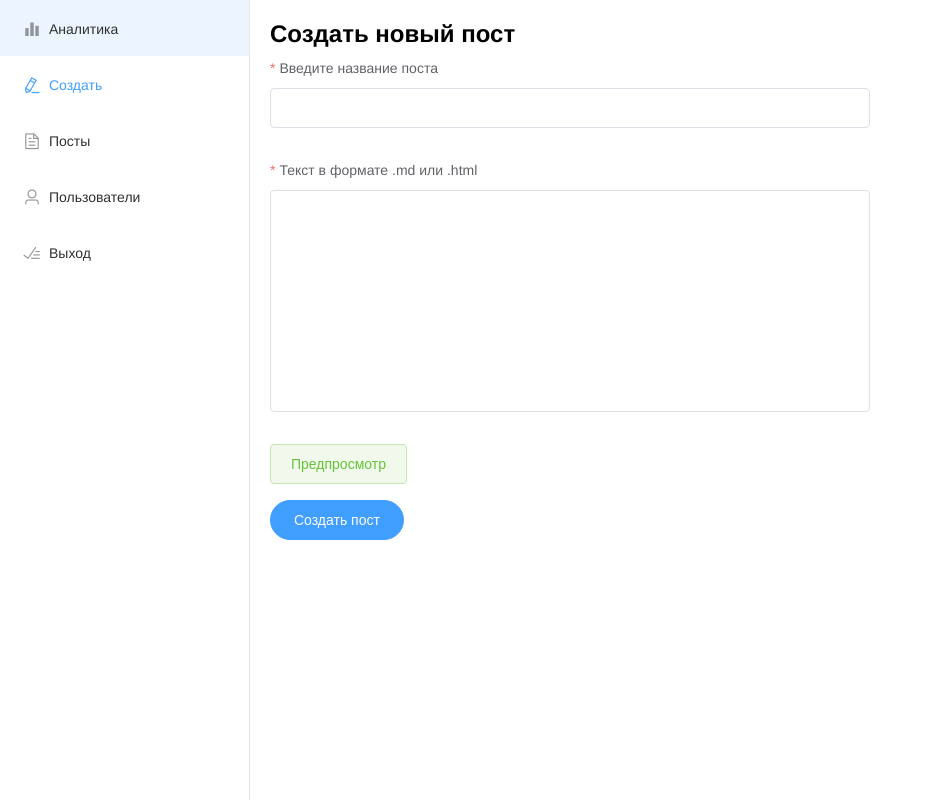
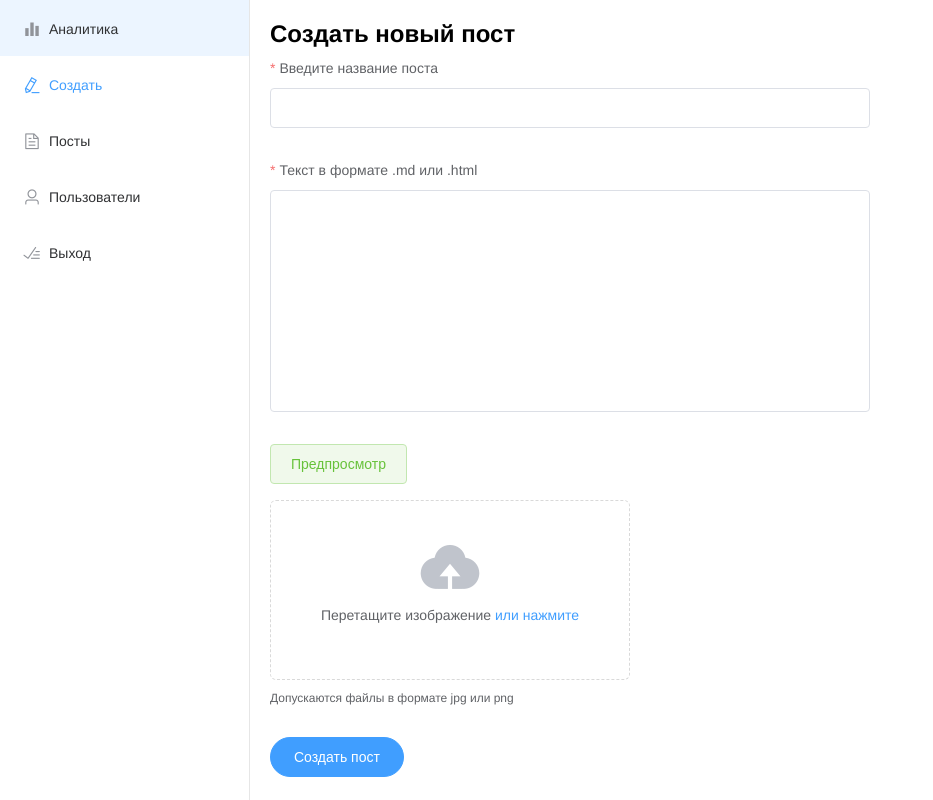
Before and after one commit to dm1annem/test_nuxt_blog, a Nuxt app: page /admin/create in a window 1280 px wide. Shown: the whole page, without its empty margins (0-933 px from the left). Built offline with nearby package versions, Linux system fonts and the light colour scheme; no server answers.

Commit message:
сдулал загрузку файла

```diff
--- a/pages/admin/create.vue
+++ b/pages/admin/create.vue
@@ -37,6 +37,20 @@
 
                 </el-dialog>
 
+                <el-upload
+
+                    class="mb2"
+                    drag
+                    action="https://jsonplaceholder.typicode.com/posts/"
+                    :on-change="hendleImageChenge"
+                    :auto-upload="false"
+                    ref="upload"
+                >
+                    <i class="el-icon-upload"></i>
+                    <div class="el-upload__text">Перетащите изображение <em>или нажмите</em></div>
+                    <div class="el-upload__tip" slot="tip">Допускаются файлы в формате jpg или png </div>
+                </el-upload>
+
 
 
 
@@ -54,7 +68,6 @@
 </template>
 
 <script>
-// import VueMarkdown from 'vue-markdown'
 
 export default {
     layout: 'admin',
@@ -66,6 +79,7 @@ export default {
 
     data() {
         return{
+            image: null,
             loading: false,
             previewDialog: false,
 
@@ -89,21 +103,27 @@ export default {
     },
 
     methods: {
+        hendleImageChenge(file, fileList){
+            this.image = file.raw
+        },
+
         onSubmit(){
             this.$refs.form.validate(async valid =>{
-                if(valid){
+                if(valid && this.image){
                     this.loading = true
 
 
                     const formData = {
                         text: this.controls.text,
-                        title: this.controls.title
+                        title: this.controls.title,
+                        image: this.image
                     }
                     try {
                     await this.$store.dispatch('post/create', formData)
                     this.controls.title = ''
                     this.controls.text = ''
-
+                    this.image = null
+                    this.$refs.upload.clearFiles()
                     this.$message.success('Пост создан')
                     } catch (error) {
 
@@ -111,6 +131,8 @@ export default {
                         this.loading = false
                     }
 
+                } else{
+                    this.$message.warning('Форма не валидна')
                 }
             })
         }
--- a/store/post.js
+++ b/store/post.js
@@ -24,7 +24,7 @@ export const actions = {
 
     },
 
-    async create({}, {text, title}){
+    async create({}, {text, title, image}){
         return await new Promise(resolve => {
             setTimeout(() => {
                 resolve()
```
